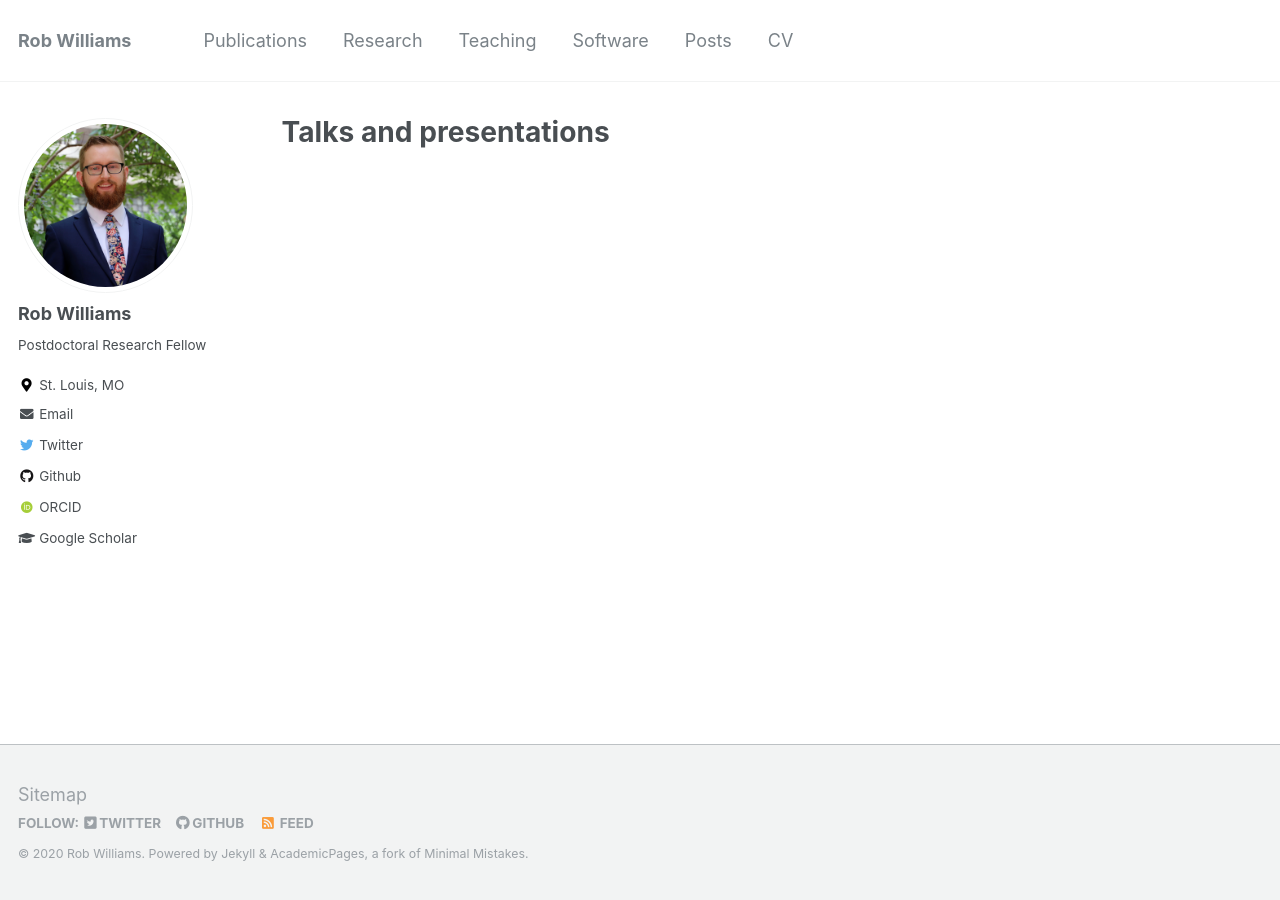
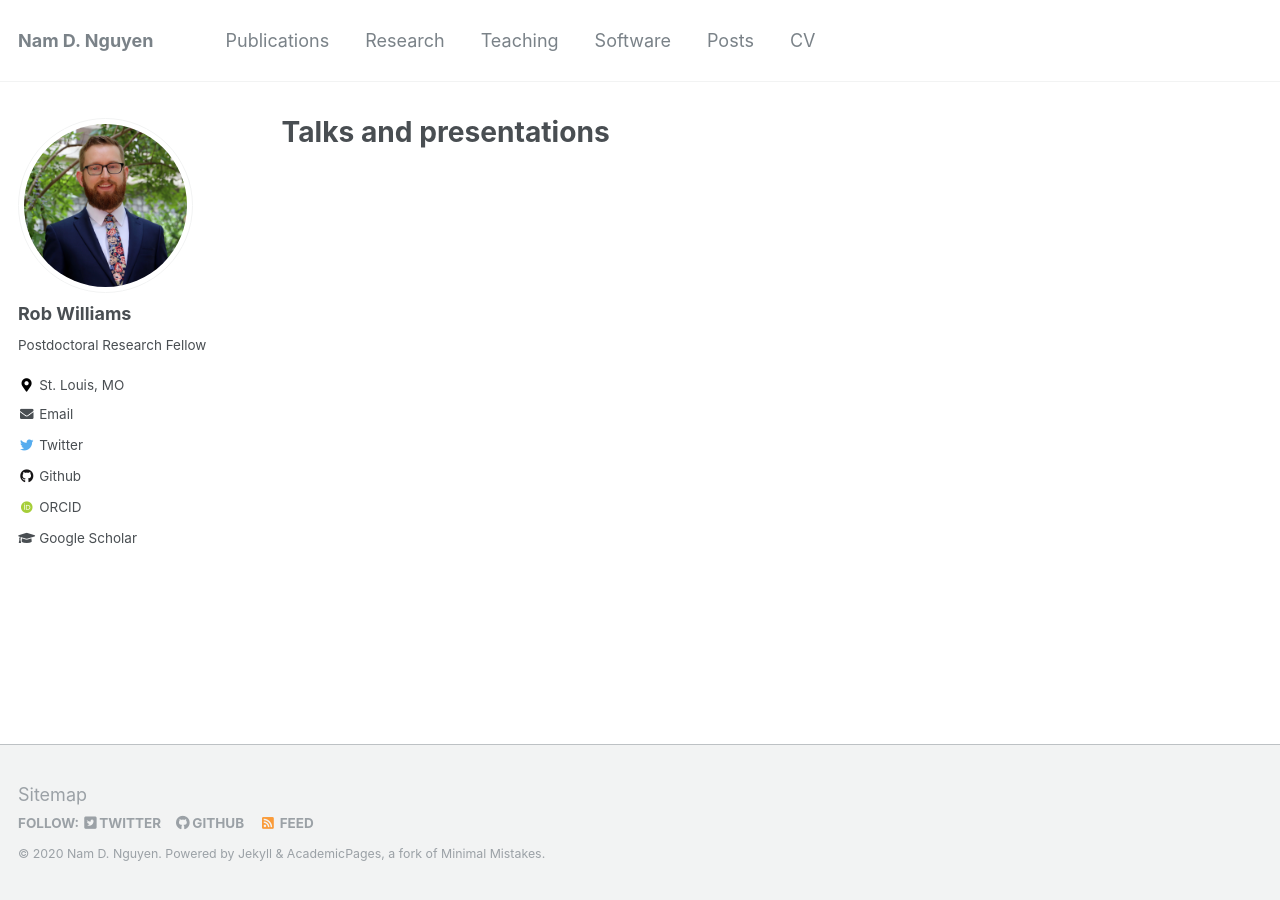
Before and after one commit to MaximHelio/MaximHelio.github.io, a Jekyll site: the page built from _pages/talks.html, in a window 1280 px wide. Built offline with Jekyll 4.4.1, drawn with Linux system fonts in a browser that asks for light colours; some web fonts are replaced.

Commit message:
Change config

```diff
--- a/_config.yml
+++ b/_config.yml
@@ -7,13 +7,13 @@
 
 # Site Settings
 locale                   : "en-US"
-title                    : "Rob Williams"
+title                    : "Nam D. Nguyen"
 title_separator          : "-"
-name                     : &name "Rob Williams"
-description              : &description "Postdoc in Political Science"
-url                      : https://jayrobwilliams.com # the base hostname & protocol for your site e.g. "https://mmistakes.github.io"
+name                     : &name "Nam D. Nguyen"
+description              : &description "Ph.D. Candidate in Computer Science"
+url                      : https://namtk.github.io # the base hostname & protocol for your site e.g. "https://mmistakes.github.io"
 baseurl                  : "" # the subpath of your site, e.g. "/blog"
-repository               : "jayrobwilliams/jayrobwilliams.github.io"
+repository               : "namtk/namtk.github.io"
 teaser                   : # filename of teaser fallback teaser image placed in /images/, .e.g. "500x300.png"
 breadcrumbs              : false # true, false (default)
 words_per_minute         : 160
```
